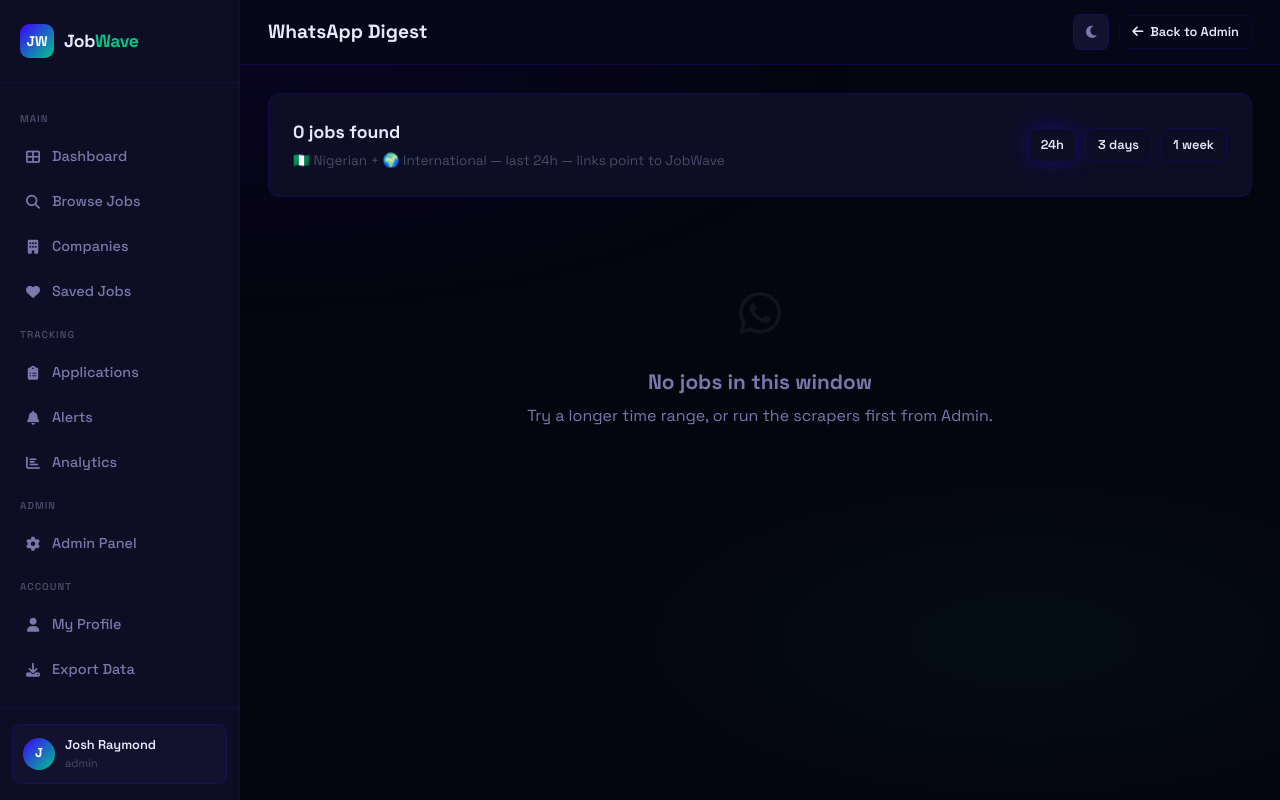
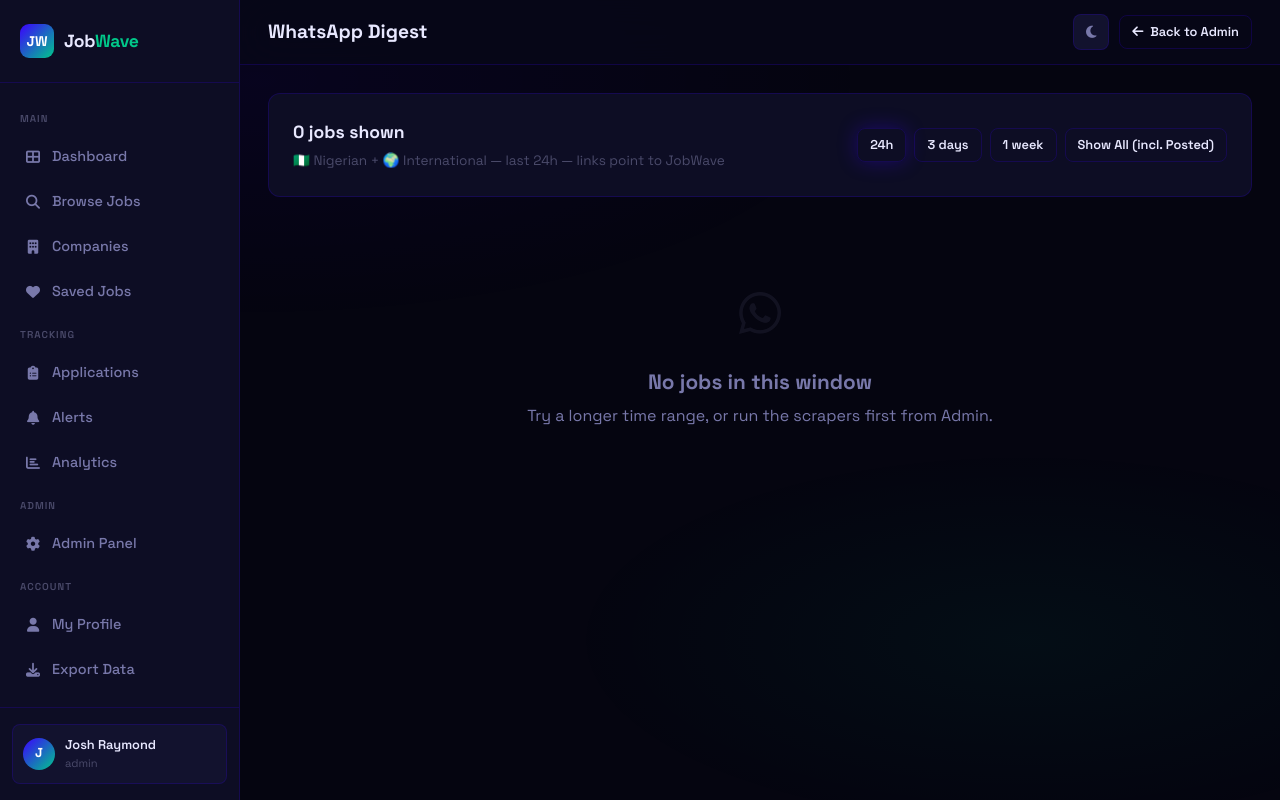
Before and after one commit to joshray7/Jobwave-by-Josh, a Flask app: page /admin/whatsapp-digest in a window 1280 px wide. Run offline with Flask 3, Linux system fonts and the light colour scheme; a user stored in the database is signed in; data comes from the database, SQL or seed files in the repository; both versions use the stored data as it was after the commit.

Commit message:
redeforms

```diff
--- a/app.py
+++ b/app.py
@@ -120,6 +120,7 @@ class Job(db.Model):
     scraped_at = db.Column(db.DateTime, default=datetime.utcnow)
     posted_at = db.Column(db.DateTime)
     views = db.Column(db.Integer, default=0)
+    posted_to_whatsapp = db.Column(db.Boolean, default=False)
 
 
 class SavedJob(db.Model):
@@ -1225,20 +1226,35 @@ def toggle_job(job_id):
     db.session.commit()
     return jsonify({'active': job.is_active})
 
+@app.route('/api/jobs/<int:job_id>/mark-posted', methods=['POST'])
+@login_required
+@admin_required
+def mark_job_posted(job_id):
+    job = Job.query.get_or_404(job_id)
+    job.posted_to_whatsapp = not job.posted_to_whatsapp
+    db.session.commit()
+    return jsonify({'success': True, 'posted': job.posted_to_whatsapp})
+
 @app.route('/admin/whatsapp-digest')
 @login_required
 @admin_required
 def whatsapp_digest():
     from datetime import timedelta
     hours = request.args.get('hours', 24, type=int)
+    show_all = request.args.get('show_all', '0') == '1'
     cutoff = datetime.utcnow() - timedelta(hours=hours)
 
     NIGERIAN_SOURCES = {'MyJobMag', 'HotNigerianJobs', 'Jobberman'}
 
-    jobs = Job.query.filter(
+    query = Job.query.filter(
         Job.is_active == True,
         Job.scraped_at >= cutoff,
-    ).order_by(Job.scraped_at.desc()).limit(40).all()
+    )
+    if not show_all:
+        query = query.filter(Job.posted_to_whatsapp == False)
+
+    total_matching = query.count()
+    jobs = query.order_by(Job.scraped_at.desc()).limit(300).all()
 
     job_messages = []
     for j in jobs:
@@ -1247,7 +1263,8 @@ def whatsapp_digest():
         msg = f"{flag} *{j.title}*\n🏢 {j.company}\n📍 {j.location}\n🔗 {internal_url}\n\n_via JobWave 🌊_"
         job_messages.append({'job': j, 'message': msg})
 
-    return render_template('whatsapp_digest.html', job_messages=job_messages, hours=hours)
+    return render_template('whatsapp_digest.html', job_messages=job_messages, hours=hours,
+                           total_matching=total_matching, show_all=show_all)
 
 @app.route('/admin/duplicates')
 @login_required
--- a/templates/whatsapp_digest.html
+++ b/templates/whatsapp_digest.html
@@ -14,13 +14,19 @@
   <div class="card" style="margin-bottom:20px;">
     <div style="display:flex;align-items:center;justify-content:space-between;flex-wrap:wrap;gap:12px;">
       <div>
-        <div style="font-weight:800;font-size:1.1rem;">{{ job_messages|length }} jobs found</div>
+        <div style="font-weight:800;font-size:1.1rem;">
+          {{ job_messages|length }} jobs shown
+          {% if total_matching > job_messages|length %}
+          <span style="color:var(--text-muted);font-weight:400;font-size:0.85rem;">(of {{ total_matching }} total — showing most recent {{ job_messages|length }})</span>
+          {% endif %}
+        </div>
         <div style="color:var(--text-muted);font-size:0.85rem;margin-top:4px;">🇳🇬 Nigerian + 🌍 International — last {{ hours }}h — links point to JobWave</div>
       </div>
       <div style="display:flex;gap:8px;">
         <a href="{{ url_for('whatsapp_digest', hours=24) }}" class="btn btn-outline btn-sm {% if hours == 24 %}btn-primary{% endif %}">24h</a>
         <a href="{{ url_for('whatsapp_digest', hours=72) }}" class="btn btn-outline btn-sm {% if hours == 72 %}btn-primary{% endif %}">3 days</a>
         <a href="{{ url_for('whatsapp_digest', hours=168) }}" class="btn btn-outline btn-sm {% if hours == 168 %}btn-primary{% endif %}">1 week</a>
+        <a href="{{ url_for('whatsapp_digest', hours=hours, show_all=1) }}" class="btn btn-outline btn-sm {% if show_all %}btn-primary{% endif %}">Show All (incl. Posted)</a>
       </div>
     </div>
   </div>
@@ -95,17 +101,19 @@ document.querySelectorAll('.copy-job-btn').forEach(btn => {
 });
 
 document.querySelectorAll('.mark-posted-btn').forEach(btn => {
-  btn.addEventListener('click', () => {
-    const card = document.getElementById(`digest-${btn.dataset.jobId}`);
-    const icon = btn.querySelector('i');
-    const isDone = icon.classList.contains('fa-square-check');
-    if (isDone) {
-      icon.className = 'fa-regular fa-square';
-      card.style.opacity = '1';
-    } else {
-      icon.className = 'fa-solid fa-square-check';
-      icon.style.color = 'var(--mint)';
-      card.style.opacity = '0.5';
+  btn.addEventListener('click', async () => {
+    const jobId = btn.dataset.jobId;
+    try {
+      const res = await fetch(`/api/jobs/${jobId}/mark-posted`, { method: 'POST' });
+      const data = await res.json();
+      const card = document.getElementById(`digest-${jobId}`);
+      if (data.posted) {
+        card.style.opacity = '0.4';
+        setTimeout(() => card.remove(), 400);
+        showToast('Marked as posted', 'success');
+      }
+    } catch {
+      showToast('Failed to mark', 'error');
     }
   });
 });
```
Also changed, not shown: instance/jobwave.db.
